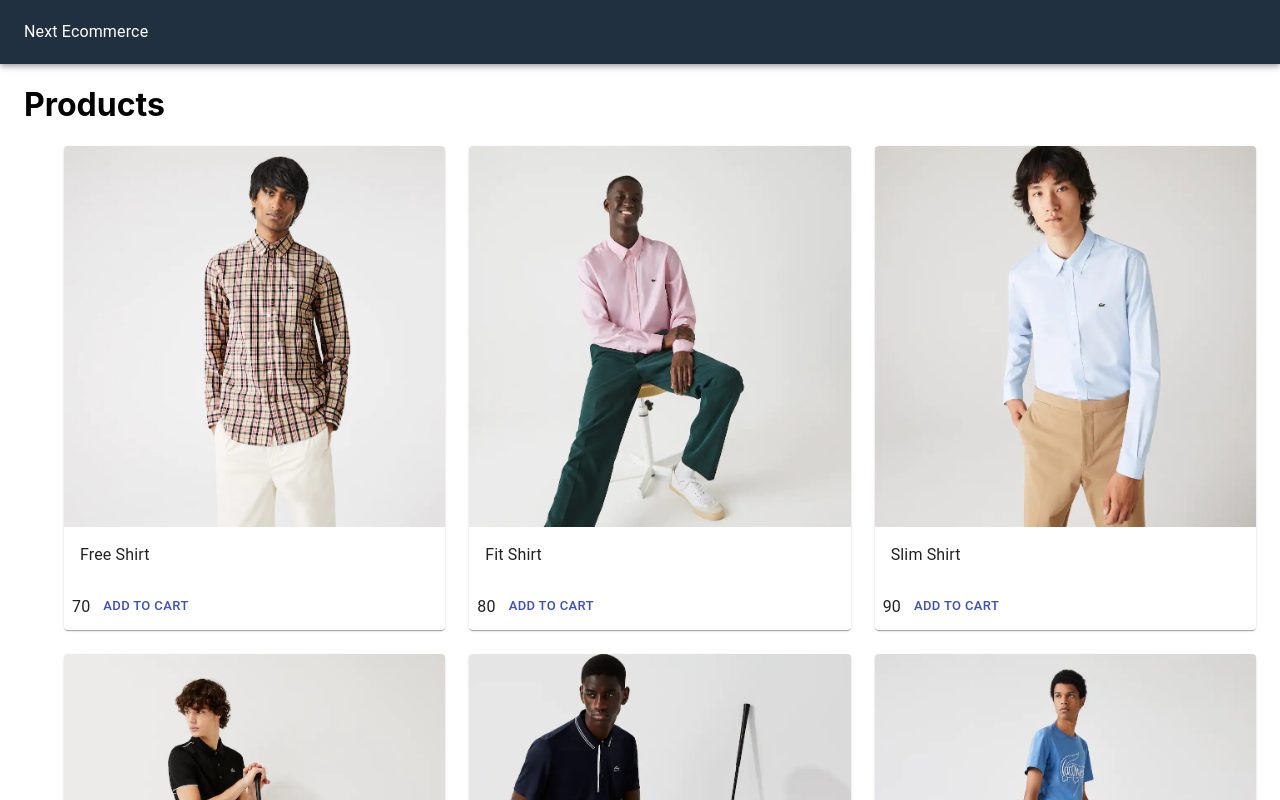
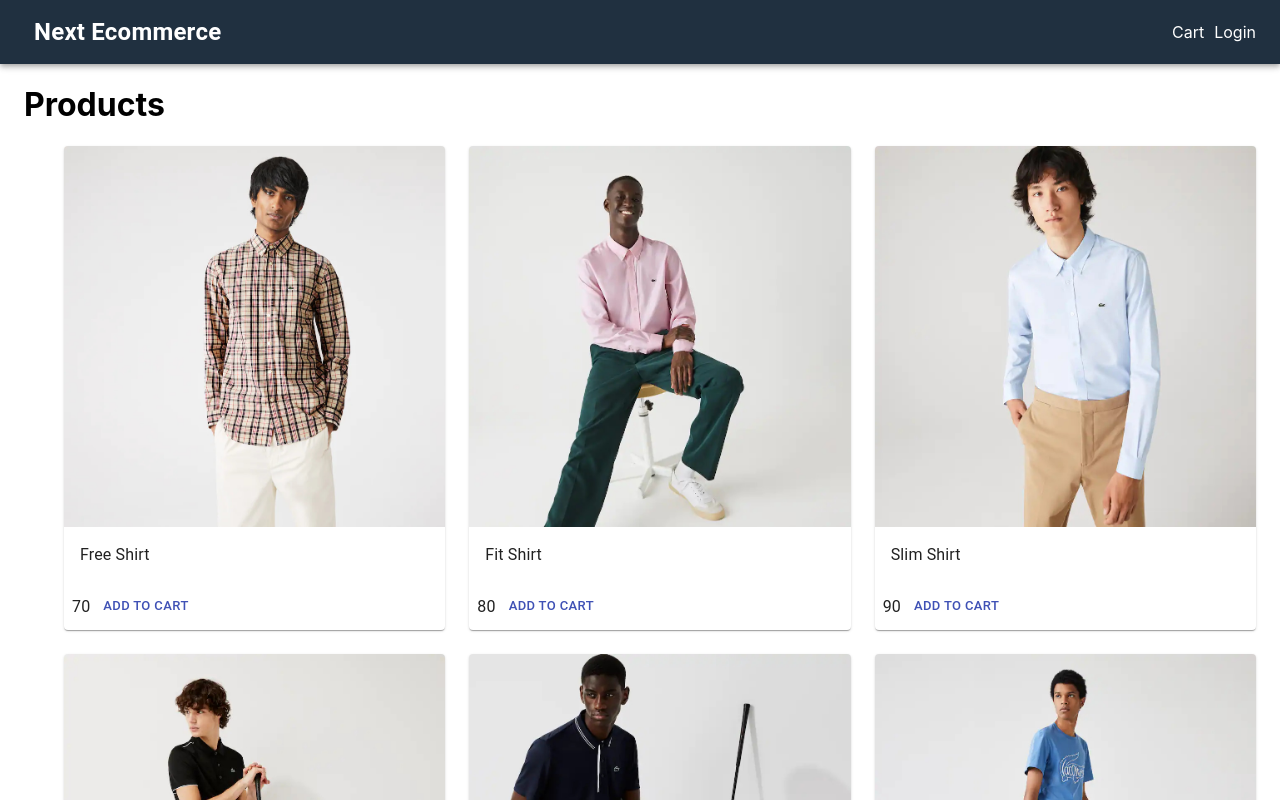
Before and after one commit to GabrielDillenburg/NextJS-Ecommerce, a Next.js app: page / in a window 1280 px wide. Shown: the top 800 px of the page. Built offline with nearby package versions, Linux system fonts and the light colour scheme.

Commit message:
feat: add Cart and Login NavLink

```diff
--- a/components/Layout.js
+++ b/components/Layout.js
@@ -1,6 +1,7 @@
 import React from 'react'
 import Head from 'next/head'
-import { AppBar, Toolbar, Typography, Container } from '@material-ui/core'
+import NextLink from 'next/link'
+import { AppBar, Toolbar, Typography, Container, Link } from '@material-ui/core'
 import useStyles from '../utils/styles'
 
 export default function Layout({ children }) {
@@ -12,7 +13,18 @@ export default function Layout({ children }) {
 			</Head>
 			<AppBar position='static' className={classes.navbar}>
 				<Toolbar>
-					<Typography> Next Ecommerce </Typography>
+					<NextLink href='/' passHref>
+						<Link>
+							<Typography className={classes.brand}> Next Ecommerce </Typography>
+						</Link>
+					</NextLink>
+					<div className={classes.grow}></div>
+					<NextLink href='/cart' passHref>
+						<Link>Cart</Link>
+					</NextLink>
+					<NextLink href='/login' passHref>
+						<Link>Login</Link>
+					</NextLink>
 				</Toolbar>
 			</AppBar>
 			<Container className={classes.main}>{children}</Container>
--- a/utils/styles.js
+++ b/utils/styles.js
@@ -11,8 +11,15 @@ const useStyles = makeStyles({
 	main: {
 		minHeight: '80vh',
 	},
+	grow: {
+		flexGrow: 1,
+	},
 	footer: {
 		textAlign: 'center',
+	},
+	brand: {
+		fontWeight: 'bold',
+		fontSize: '1.5rem',
 	},
 })
 
```
